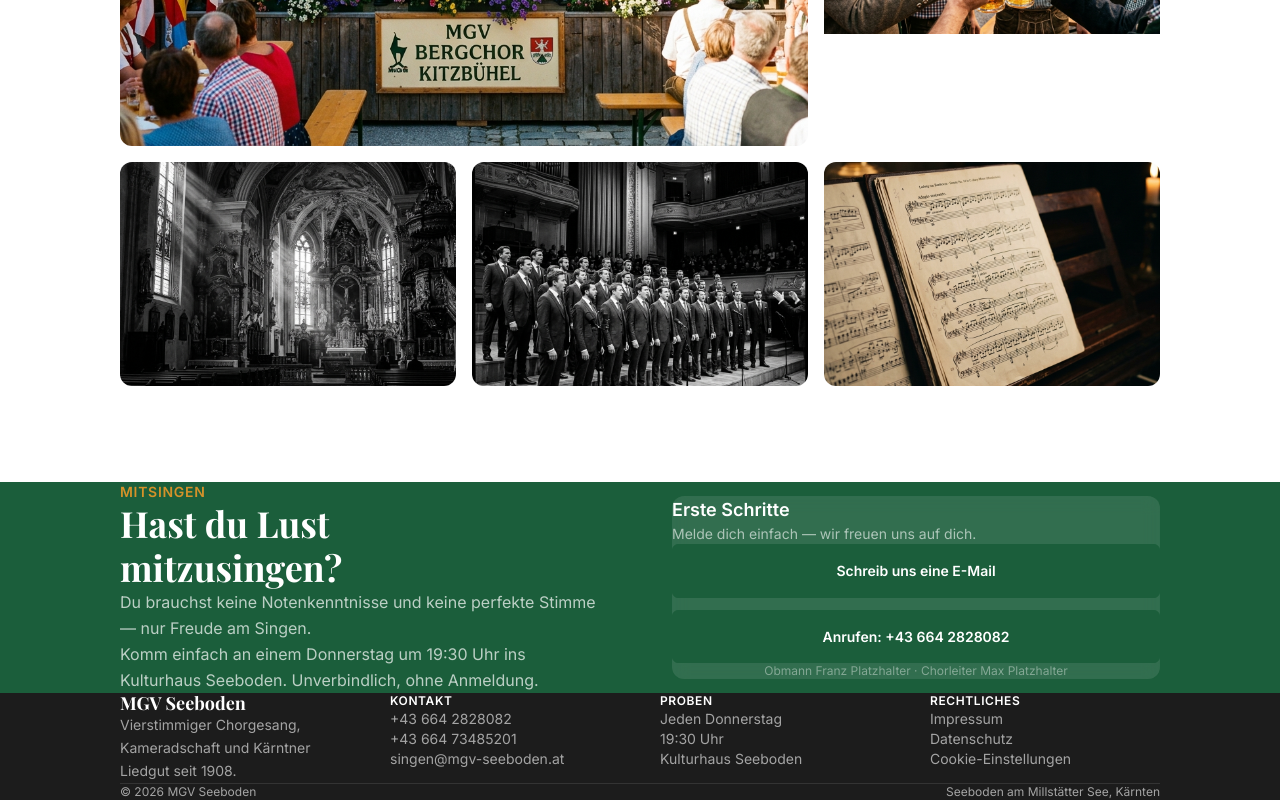
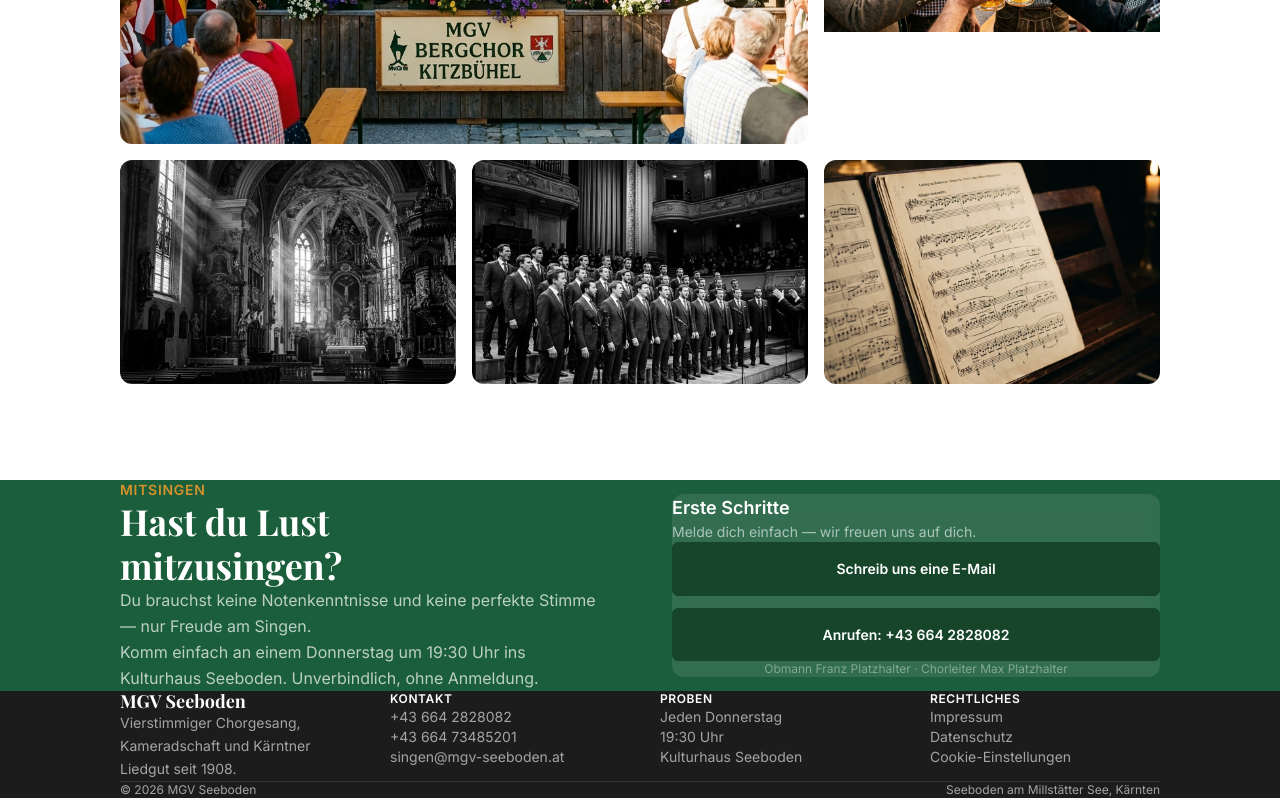
Before and after one commit to EnzoGratz/mgv, a Next.js app: page / in a window 1280 px wide. Shown: the part 2445-3245 px from the top of the page. Built offline with nearby package versions, Linux system fonts and the light colour scheme.

Commit message:
Elevate design: warm cream background, richer green, soft shadows, pure CSS variables

```diff
--- a/src/app/globals.css
+++ b/src/app/globals.css
@@ -6,16 +6,16 @@
    ═══════════════════════════════════════════════════════════ */
 
 @theme {
-  --color-green:       #1B5E3B;
-  --color-green-light: #E8F0EB;
-  --color-green-hover: #154A2F;
-  --color-accent:      #D4922A;
+  --color-green:       #16452A; /* Deeper, richer forest green */
+  --color-green-light: #E8EDE9;
+  --color-green-hover: #103620;
+  --color-accent:      #D4922A; /* Warm amber/gold */
   --color-accent-light:#FDF3E3;
-  --color-bg:          #FFFFFF;
-  --color-bg-soft:     #F8F8F6;
-  --color-ink:         #1C1C1C;
-  --color-muted:       #717171;
-  --color-border:      #E8E8E8;
+  --color-bg:          #FCFCF9; /* Very soft warm white, like premium paper */
+  --color-bg-soft:     #F3F0E9; /* Warm sandy cream */
+  --color-ink:         #2A2624; /* Very dark warm brown/charcoal, not harsh black */
+  --color-muted:       #7A746E;
+  --color-border:      #E6E2DB;
 
   --font-serif: var(--font-serif);
   --font-sans:  var(--font-sans);
--- a/src/components/AboutSection.tsx
+++ b/src/components/AboutSection.tsx
@@ -35,33 +35,33 @@ export default function AboutSection() {
             viewport={{ once: true }}
             transition={{ duration: 0.6 }}
           >
-            <p className="text-[#D4922A] text-sm font-semibold tracking-wider uppercase mb-3">
+            <p className="text-[var(--color-accent)] text-sm font-semibold tracking-wider uppercase mb-3">
               Über uns
             </p>
-            <h2 className="font-serif text-3xl md:text-4xl text-[#1C1C1C] mb-6">
+            <h2 className="font-serif text-3xl md:text-4xl text-[var(--color-ink)] mb-6">
               Mehr als ein Chor.
             </h2>
-            <div className="w-12 h-[2px] bg-[#D4922A] mb-8" />
+            <div className="w-12 h-[2px] bg-[var(--color-accent)] mb-8" />
 
-            <p className="text-[#717171] text-[17px] leading-relaxed mb-5">
+            <p className="text-[var(--color-muted)] text-[17px] leading-relaxed mb-5">
               Der MGV Seeboden ist ein Haufen Männer aus Seeboden und Umgebung, die eines verbindet: die Freude am gemeinsamen Klang. Seit 1908 pflegen wir das Kärntner Liedgut, geistliche Chormusik und die Gemeinschaft untereinander.
             </p>
-            <p className="text-[#717171] text-[17px] leading-relaxed mb-8">
+            <p className="text-[var(--color-muted)] text-[17px] leading-relaxed mb-8">
               Egal ob Tenor oder Bass, ob Handwerker oder Pensionist — Donnerstag um halb acht sind wir alle gleich. Nach der Probe sitzen wir zusammen, lachen und genießen ein Glaserl. Das gehört bei uns einfach dazu.
             </p>
 
             <div className="flex gap-12">
               <div>
-                <p className="text-3xl font-serif text-[#1B5E3B]">30+</p>
-                <p className="text-sm text-[#717171] mt-1">Aktive Sänger</p>
+                <p className="text-3xl font-serif text-[var(--color-green)]">30+</p>
+                <p className="text-sm text-[var(--color-muted)] mt-1">Aktive Sänger</p>
               </div>
               <div>
-                <p className="text-3xl font-serif text-[#1B5E3B]">1908</p>
-                <p className="text-sm text-[#717171] mt-1">Gegründet</p>
+                <p className="text-3xl font-serif text-[var(--color-green)]">1908</p>
+                <p className="text-sm text-[var(--color-muted)] mt-1">Gegründet</p>
               </div>
               <div>
-                <p className="text-3xl font-serif text-[#1B5E3B]">4</p>
-                <p className="text-sm text-[#717171] mt-1">Stimmen</p>
+                <p className="text-3xl font-serif text-[var(--color-green)]">4</p>
+                <p className="text-sm text-[var(--color-muted)] mt-1">Stimmen</p>
               </div>
             </div>
           </motion.div>
--- a/src/components/EventsSection.tsx
+++ b/src/components/EventsSection.tsx
@@ -29,17 +29,17 @@ const EVENTS = [
 
 export default function EventsSection() {
   return (
-    <section id="termine" className="section bg-[#F8F8F6]">
+    <section id="termine" className="section bg-[var(--color-bg-soft)]">
       <div className="wrap">
         {/* Header */}
         <div className="text-center mb-16">
-          <p className="text-[#D4922A] text-sm font-semibold tracking-wider uppercase mb-3">
+          <p className="text-[var(--color-accent)] text-sm font-semibold tracking-wider uppercase mb-3">
             Termine
           </p>
-          <h2 className="font-serif text-3xl md:text-4xl text-[#1C1C1C] mb-4">
+          <h2 className="font-serif text-3xl md:text-4xl text-[var(--color-ink)] mb-4">
             Nächste Auftritte
           </h2>
-          <p className="text-[#717171] text-lg max-w-xl mx-auto">
+          <p className="text-[var(--color-muted)] text-lg max-w-xl mx-auto">
             Komm vorbei und erlebe unseren vierstimmigen Klang live.
           </p>
         </div>
@@ -49,14 +49,14 @@ export default function EventsSection() {
           {EVENTS.map((event, i) => (
             <motion.article
               key={i}
-              initial={{ opacity: 0, y: 15 }}
+              initial={{ opacity: 0, y: 20 }}
               whileInView={{ opacity: 1, y: 0 }}
               viewport={{ once: true }}
-              transition={{ duration: 0.4, delay: i * 0.1 }}
-              className="bg-white rounded-xl p-8 border border-[#E8E8E8] hover:shadow-lg transition-shadow"
+              transition={{ duration: 0.5, delay: i * 0.1 }}
+              className="bg-white rounded-2xl p-8 shadow-[0_4px_20px_rgba(0,0,0,0.03)] hover:shadow-[0_10px_40px_rgba(22,69,42,0.08)] hover:-translate-y-1 transition-all duration-400"
             >
               {/* Date */}
-              <div className="flex items-center gap-2 text-[#1B5E3B] mb-5">
+              <div className="flex items-center gap-2 text-[var(--color-green)] mb-5">
                 <Calendar size={16} />
                 <span className="text-sm font-semibold">{event.date}</span>
               </div>
```
